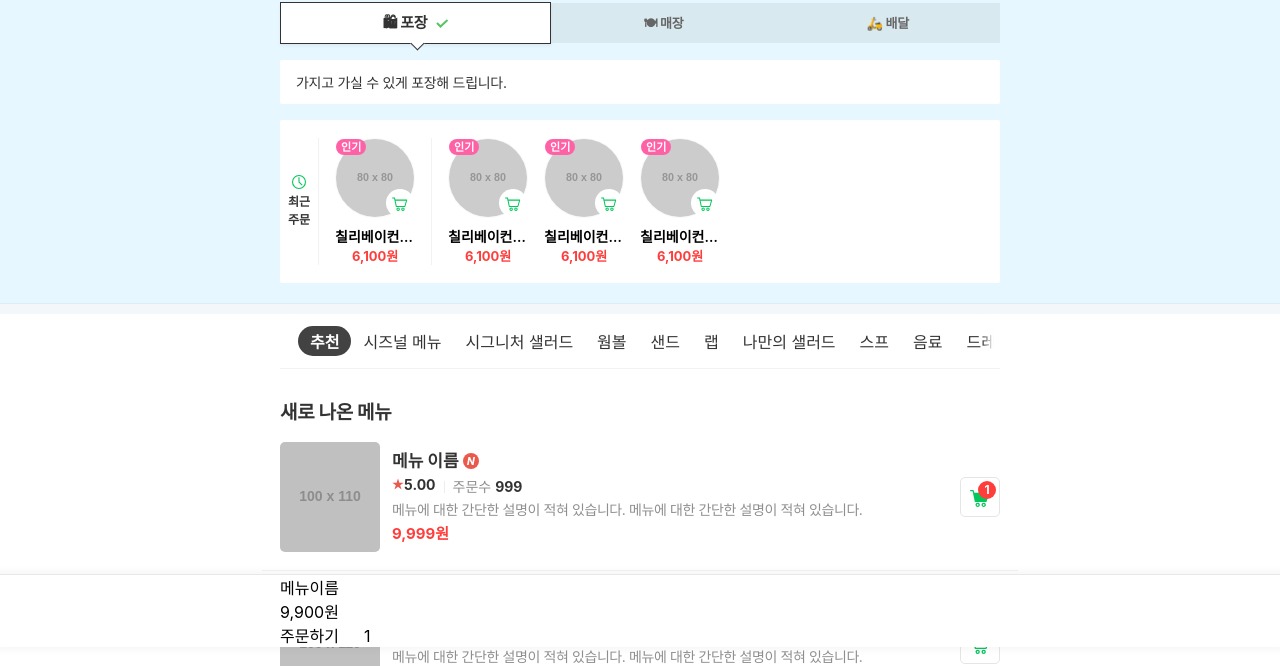
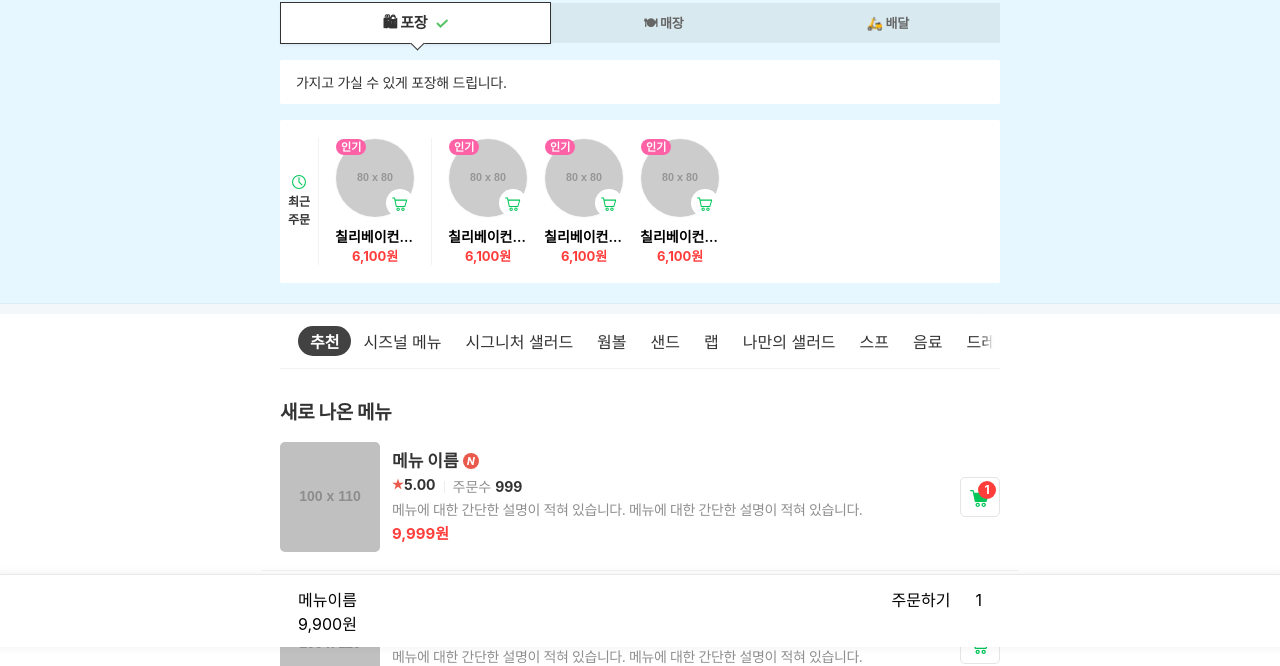
Before and after one commit to seo-png/naver-order-page, a plain HTML site: page docs/index.html in a window 1280 px wide. Shown: the part 153-819 px from the top of the page. Drawn offline with nearby package versions, Linux system fonts and the light colour scheme; files that its build step writes are made by us from their sources; placeholder pictures from the web are drawn by us.

Commit message:
order box area common inner

```diff
--- a/assets/scss/components/_order_box_area.scss
+++ b/assets/scss/components/_order_box_area.scss
@@ -7,4 +7,10 @@
   box-shadow: 0 0 6px 4px rgba(0,0,0,.03);
   background-color: #fff;
   z-index: 9100;
+
+  .common-inner {
+    display: flex;
+    justify-content: space-between;
+    padding: 12px $m-padding;
+  }
 }
```
